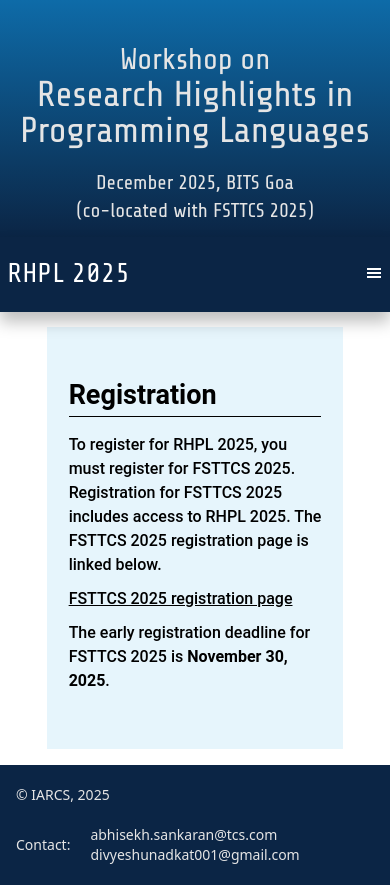
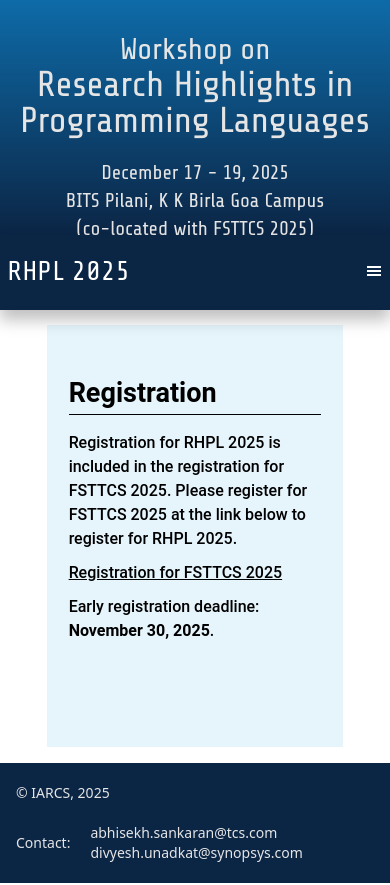
Before and after one commit to RajivDalal/RHPL, a React (Vite) app in the folder rhpl-web/: page /rhpl2025/registration in a window 390 px wide. Built offline with nearby package versions, Linux system fonts and the light colour scheme; a web font is replaced by a local one.

Commit message:
Updated various pages

```diff
--- a/rhpl-web/src/components/banner.jsx
+++ b/rhpl-web/src/components/banner.jsx
@@ -2,12 +2,13 @@ const Banner =() =>{
     return (
         <>
         <div className="bg-gradient-to-t from-[#0b2545] to-[#0e6ba8] text-[#e5e5e5] lg:pt-14 pt-10 lg:pb-10 pb-4">
-            <p className="lg:text-5xl md:text-[2.5rem] text-4xl leading-none text-center pb-6 font-share">
+            <p className="mt-[-10px] lg:text-5xl md:text-[2.5rem] text-4xl leading-none text-center pb-6 font-share">
                 <span className="lg:text-4xl md:text-[2rem] text-3xl">Workshop on</span> <br/> Research Highlights in Programming Languages
             </p>
-            <p className="lg:text-3xl md:text-2xl text-xl leading-none text-center pb-2 font-share">December 2025, BITS Goa</p>
-            <p className="navmenu lg:text-3xl md:text-2xl text-xl leading-none text-center font-share">(co-located with <a href="https://www.fsttcs.org.in/2025/">FSTTCS 2025</a>)</p>
-
+            <p className="lg:text-3xl md:text-2xl text-xl leading-none text-center pb-2 font-share">December 17 - 19, 2025</p>
+            <p className="lg:text-3xl md:text-2xl text-xl leading-none text-center pb-2 font-share"><a href="https://www.bits-pilani.ac.in/goa/">BITS Pilani, K K Birla Goa Campus</a></p>
+            {/* <p className="lg:text-3xl md:text-2xl text-xl leading-none text-center pb-2 font-share">December 17 - 19, 2025, BITS Goa</p> */}
+            <p className="mb-[-20px] navmenu lg:text-3xl md:text-2xl text-xl leading-none text-center font-share">(co-located with <a href="https://www.fsttcs.org.in/2025/">FSTTCS 2025</a>)</p>
         </div>
         </>
     )
--- a/rhpl-web/src/components/footer.jsx
+++ b/rhpl-web/src/components/footer.jsx
@@ -7,7 +7,7 @@ const Footer =() =>{
             <div className="px-4 grid grid-flow-col grid-rows-2 auto-cols-[fit-content(10px)]">
                 <div className="row-span-2 flex justify-end pr-5 items-center">Contact:</div>
                 <div className="w-max">abhisekh.sankaran@tcs.com </div>
-                <div className="w-max"> divyeshunadkat001@gmail.com</div>
+                <div className="w-max"> divyesh.unadkat@synopsys.com</div>
             </div>
 
 
--- a/rhpl-web/src/pages/home.jsx
+++ b/rhpl-web/src/pages/home.jsx
@@ -53,7 +53,9 @@ const Home = () => {
         <div>Further, in view of the increasing role of Artificial Intelligence (AI) and Machine Learning (ML) in PL theory and practice, the workshop also includes in its scope themes pertaining to the influences of AI/ML concepts and tools on the mentioned PL topics, and vice-versa; for instance, probabilistic programming languages. </div>
 
 
-        <div className="paraLink">We invite talk and poster proposals to the workshop. Please see <a href="/submit_proposal" className="underline">here</a> for more details on submitting proposals.</div>
+        <div className="paraLink">We invite you to participate in the workshop. The  <Link to="/registration" className="underline hover:#14248a">registration</Link> for the workshop is open.</div>
+
+        {/* <div className="paraLink">We invite talk and poster proposals to the workshop. Please see <a href="/submit_proposal" className="underline">here</a> for more details on submitting proposals.</div> */}
 
         <div>The objective of RHPL is to foster interactions between the attendees of the workshop, and more broadly between researchers working on Programming Languages and the traditional FSTTCS community of researchers working on Theoretical Computer Science and Formal Methods. In the long term, we hope that RHPL will evolve into a regular conference or a track integrated with the FSTTCS conference.</div>
       </p>
--- a/rhpl-web/src/pages/local_information.jsx
+++ b/rhpl-web/src/pages/local_information.jsx
@@ -7,9 +7,9 @@ const Local_Information = () => {
         <h1 className="text-[27px] font-bold">Local Information</h1>
         <hr className="border-black pb-4"/>
 
-        RHPL 2025 will be held at <a className="underline" href="https://www.bits-pilani.ac.in/goa/" >BITS Pilani, K K Birla Goa Campus</a>. The local information page for the workshop is the same as that for FSTTCS 2025 and is linked below.
+        RHPL 2025 will be held at <a className="underline" href="https://www.bits-pilani.ac.in/goa/" >BITS Pilani, K K Birla Goa Campus</a> as a co-located workshop of FSTTCS 2025. The local information for the workshop can be found at the local information page for FSTTCS 2025 linked below.
 
-        <span className="block mt-[10px]"><a className="underline" href="https://guptasid.bitbucket.io/fsttcs2025/">Local information for RHPL 2025</a></span>
+        <span className="block mt-[10px]"><a className="underline" href="https://guptasid.bitbucket.io/fsttcs2025/">Local information for FSTTCS 2025</a></span>
       </p>
     </div>
   )
--- a/rhpl-web/src/pages/panel_discussion.jsx
+++ b/rhpl-web/src/pages/panel_discussion.jsx
@@ -8,7 +8,7 @@ const Panel = () => {
         <hr className="border-black pb-6"/>
 
          <h2 className="inline-block text-[20px] font-bold">Theme</h2>
-         <span className="block text-[17px] ml-[30px] mt-[7px]">The Journey from Theory to Practice in Programming Languages</span>
+         <span className="block text-[17px] ml-[32px] mt-[7px]">Bridging PL Theory and Practice in the Age of AI</span>
          {/*and the influence of AI in Software Engineering*/}
         <h2 className="text-[20px] font-bold mt-6 mb-2">Panelists</h2>
 
--- a/rhpl-web/src/pages/registration.jsx
+++ b/rhpl-web/src/pages/registration.jsx
@@ -6,11 +6,11 @@ const Registration = () => {
         <h1 className="text-[27px] font-bold">Registration</h1>
         <hr className="border-black pb-4"/>
 
-        To register for RHPL 2025, you must register for FSTTCS 2025. Registration for FSTTCS 2025 includes access to RHPL 2025. The FSTTCS 2025 registration page is linked below.
+        Registration for RHPL 2025 is included in the registration for FSTTCS 2025. Please register for FSTTCS 2025 at the link below to register for RHPL 2025.
 
-        <span className="block mt-[10px] mb-[10px]"><a className="underline" href="https://guptasid.bitbucket.io/fsttcs2025/registration.html" >FSTTCS 2025 registration page</a></span>
+        <span className="block mt-[10px] mb-[10px]"><a className="underline" href="https://guptasid.bitbucket.io/fsttcs2025/registration.html" >Registration for FSTTCS 2025</a></span>
 
-        The early registration deadline for FSTTCS 2025 is <b>November 30, 2025</b>.
+        Early registration deadline: <b>November 30, 2025</b>.
 
       </p>
    </div>
```
